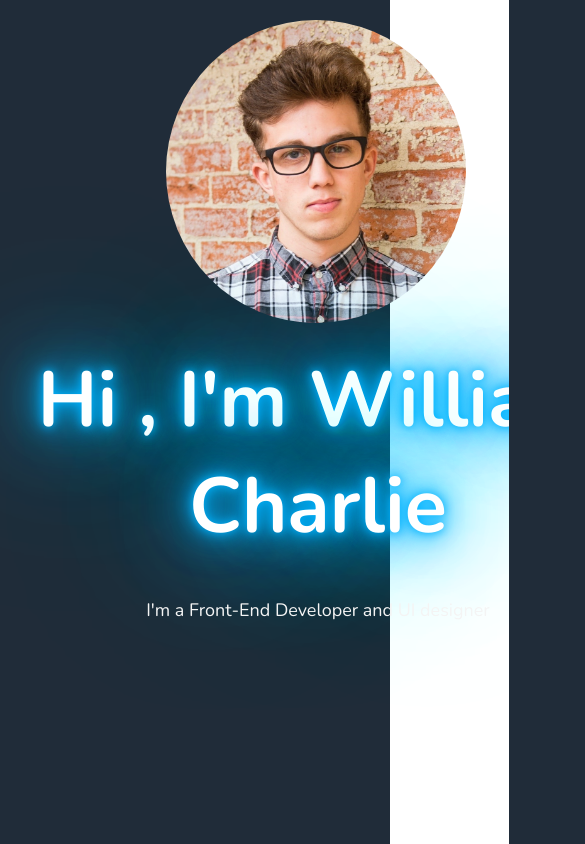
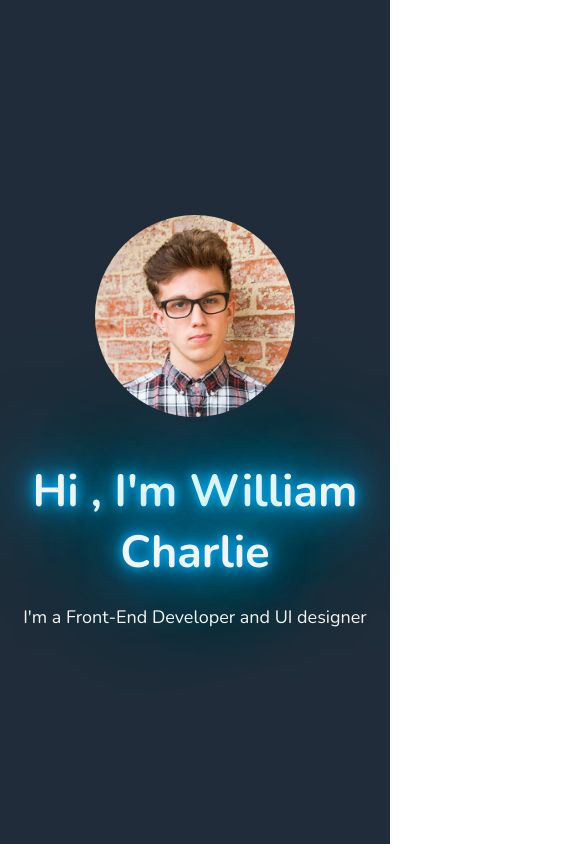
Before and after one commit to Khaled-Sa1em/portfolio, a plain HTML site: page index.html in a window 390 px wide. Shown: the top 844 px of the page, 585 px wide, since content can reach past the window. Drawn offline with Linux system fonts and the light colour scheme.

Commit message:
MAINTAIN media query of min-width: 992 for landing page

```diff
--- a/sass/components/_landing.scss
+++ b/sass/components/_landing.scss
@@ -7,25 +7,21 @@
 
     .landing--text {
       flex: 2;
+      color: map-get($colors, "accent-light");
 
       .landing--title {
         width: 100%;
         min-width: 600px;
         margin-bottom: 0.5em;
-        color: #fff;
         text-shadow: 0 0 10px #00b3ff, 0 0 20px #00b3ff, 0 0 40px #00b3ff,
           0 0 80px #00b3ff, 0 0 120px #00b3ff, 0 0 200px #00b3ff;
-      }
-
-      .landing--description {
-        color: map-get($colors, "accent-light");
       }
     }
 
     .landing--portrait {
-      flex: 1;
-      min-width: 300px;
-
+      flex: 1.5;
+      // background: red;
+      text-align: center;
       .img {
         width: min(100%, 300px);
         border-radius: 50%;
@@ -34,20 +30,31 @@
   }
 }
 
-// ! correct it and tell what should i do
 @media screen and (max-width: 992px) {
   .landing {
     .container {
-      // background: red;
       flex-direction: column-reverse;
-      gap: 2em;
+      gap: 4em;
+      align-items: center;
+      align-content: center;
+      justify-content: center;
 
       .landing--portrait {
-        padding-top: 2em;
+        flex: 0;
+
+        .img {
+          width: 200px;
+        }
       }
 
       .landing--text {
+        flex: 0;
         text-align: center;
+
+        .landing--title {
+          min-width: unset;
+          font-size: 4.5rem;
+        }
       }
     }
   }
```
Also changed, not shown: css/main.css.
